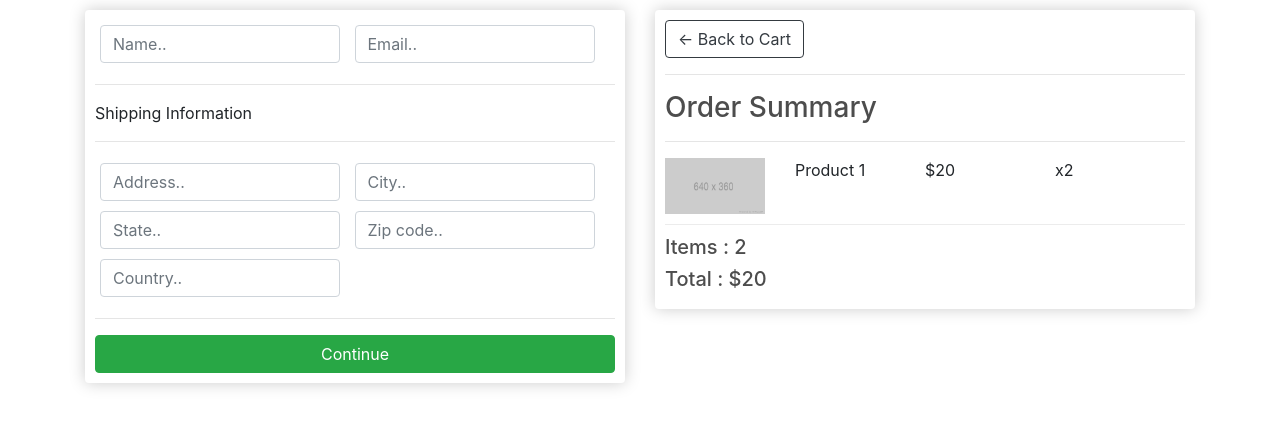
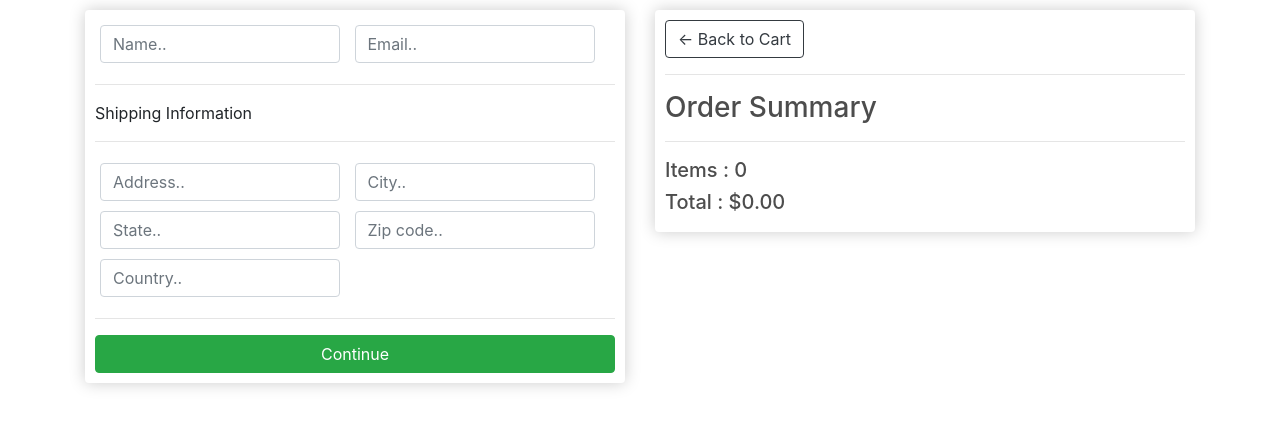
Before and after one commit to ChimaCoded/django_ecommerce, a Django app: page /checkout/ in a window 1280 px wide. Shown: the part 57-484 px from the top of the page. Run offline with Django 3.2, Linux system fonts and the light colour scheme; some libraries are stand-ins or nearby versions.

Commit message:
checkout
sending the order items and price

```diff
--- a/store/templates/store/cart.html
+++ b/store/templates/store/cart.html
@@ -16,7 +16,7 @@
                 <table class="table">
                     <tr>
                         <th>Items: <strong>{{ order.get_cart_items }}</strong></th>
-                        <th>Total: <strong>{{ order.get_cart_total }}</strong></th>
+                        <th>Total: <strong>{{ order.get_cart_total|floatformat:2 }}</strong></th>
                         <th>
                             <a style="float: right; margin: 5px;" class="btn btn-success" href="{% url 'checkout' %}">Checkout</a>
                         </th>
@@ -48,7 +48,7 @@
                             <img class="chg-quantity" src="{% static 'images/arrow-down.png'%}">
                         </div>
                     </div>
-                    <div style="flex: 1;">{{ item.get_total }}</div>
+                    <div style="flex: 1;">{{ item.get_total|floatformat:2 }}</div>
                 </div>
                 {% endfor %}
 
--- a/store/templates/store/checkout.html
+++ b/store/templates/store/checkout.html
@@ -61,21 +61,22 @@
         <div class="col-lg-6" id="form-wrapper">
             <div class="box-element">
 
-                <a class="btn btn-outline-dark" href="{% url 'cart' %}'">&#x2190; Back to Cart</a>
+                <a class="btn btn-outline-dark" href="{% url 'cart' %}">&#x2190; Back to Cart</a>
 
                 <hr>
                 <h3>Order Summary</h3>
                 <hr>
+                {% for item in items %}
+                <div class="cart-row">
+                    <div style="flex: 2;"><img class="row-image" src="{{ item.product.imageURL}}"></div>
+                    <div style="flex: 2;">{{ item.product.name }}</div>
+                    <div style="flex: 2;">${{ item.product.price|floatformat:2 }}</div>
+                    <div style="flex: 2;">x{{ item.quantity }}</div>
+                </div>
+                {% endfor %}
 
-                <div class="cart-row">
-                    <div style="flex: 2;"><img class="row-image" src="{% static 'images/placeholder.png' %}"></div>
-                    <div style="flex: 2;">Product 1</div>
-                    <div style="flex: 2;">$20</div>
-                    <div style="flex: 2;">x2</div>
-                </div>
-
-                <h5>Items : 2</h5>
-                <h5>Total : $20</h5>
+                <h5>Items : {{ order.get_cart_items }}</h5>
+                <h5>Total : ${{ order.get_cart_total|floatformat:2 }}</h5>
             </div>
         </div>
     </div>
--- a/store/views.py
+++ b/store/views.py
@@ -16,10 +16,20 @@ def cart(request):
         items = order.orderitem_set.all()
     else:
         items = []
+        order = {'get_cart_items': 0, 'get_cart_total': 0}
 
     context = {'items': items, 'order': order}
     return render(request, 'store/cart.html', context)
 
 def checkout(request):
-    context = {}
+
+    if request.user.is_authenticated:
+        customer = request.user.customer
+        order, created = Order.objects.get_or_create(customer=customer, complete=False)
+        items = order.orderitem_set.all()
+    else:
+        items = []
+        order = {'get_cart_items': 0, 'get_cart_total': 0}
+
+    context = {'items': items, 'order': order}
     return render(request, 'store/checkout.html', context)
```
Also changed, not shown: db.sqlite3.
